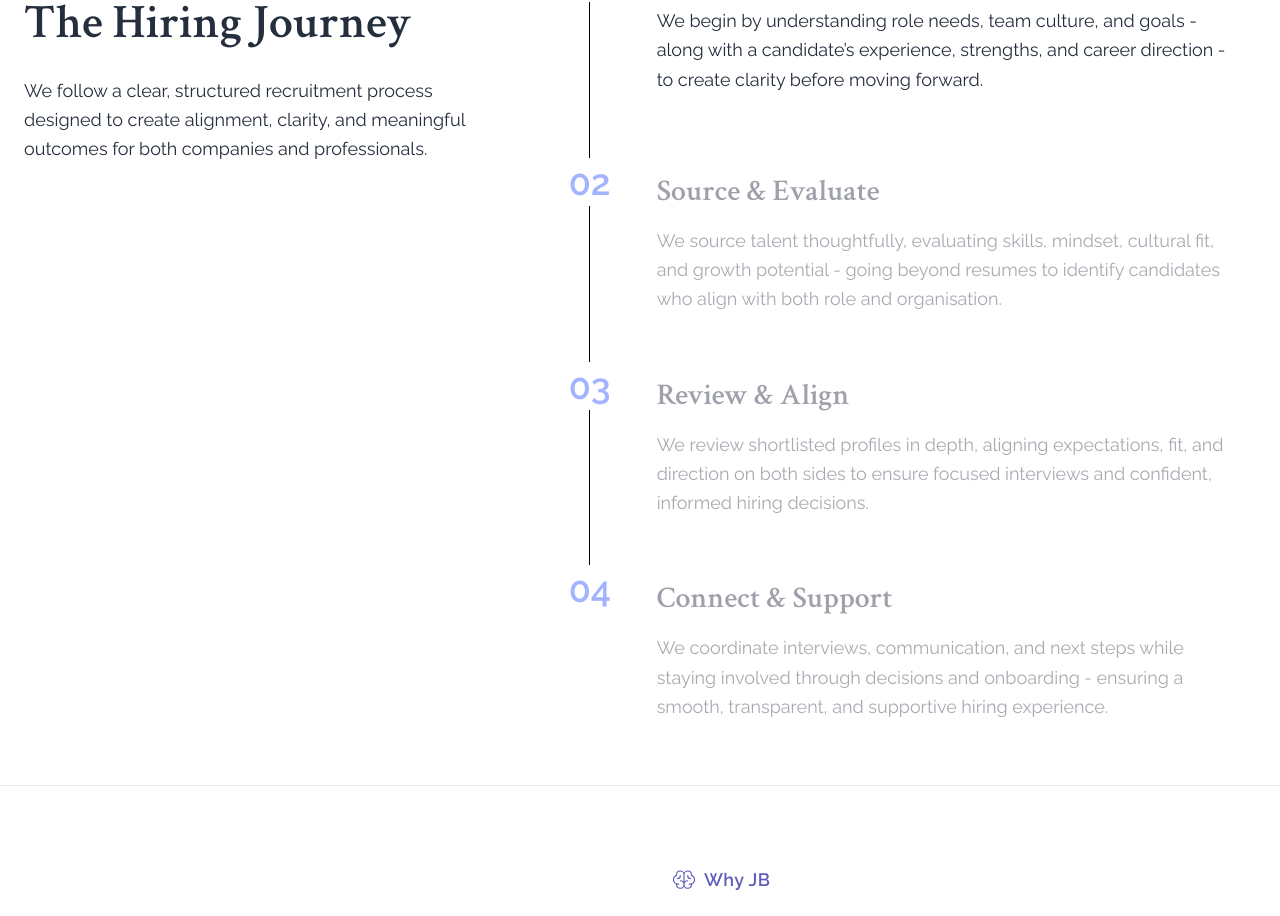
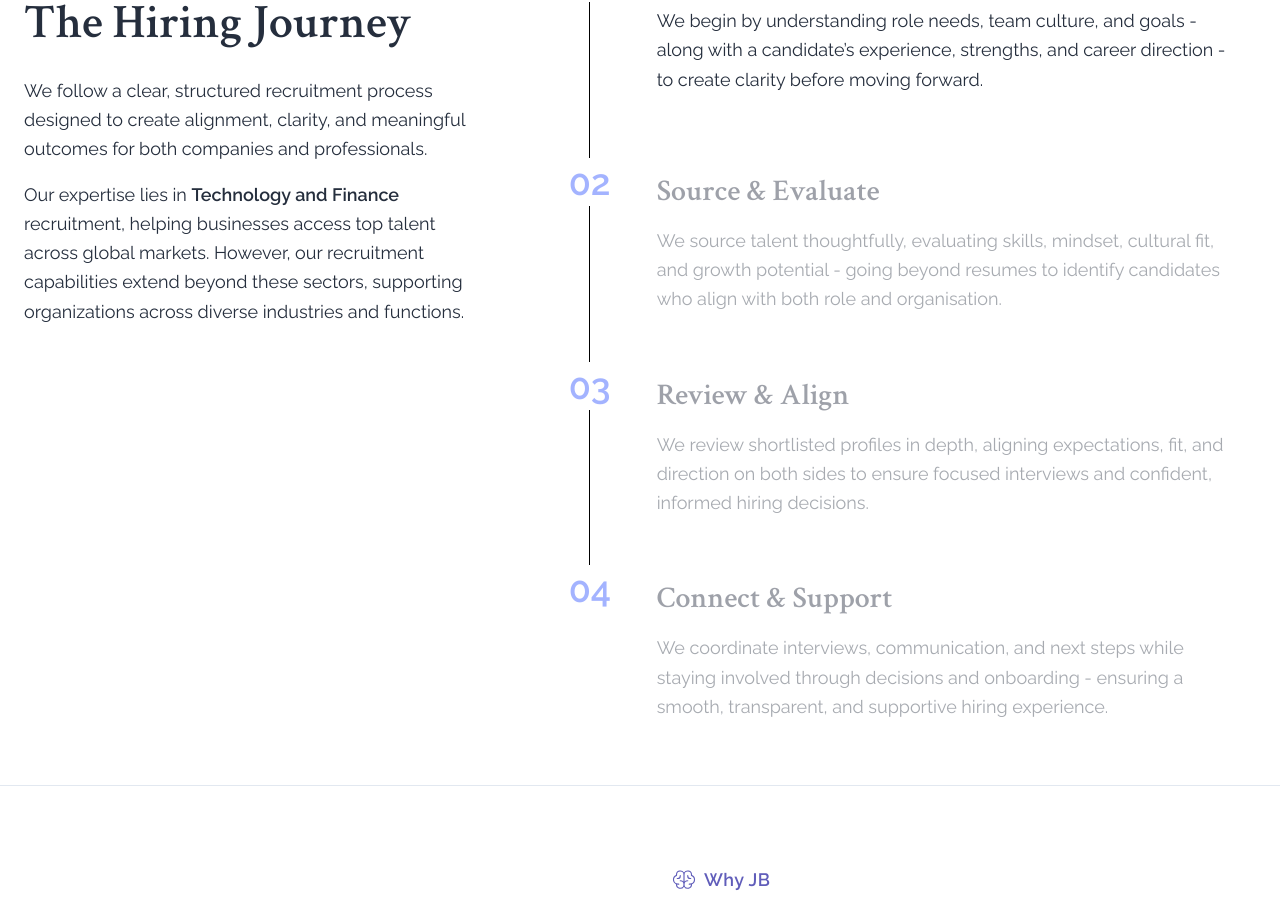
Before and after one commit to juhibhatia1/jbrecruitementswebsite, a Next.js app: page / in a window 1280 px wide. Shown: the part 1812-2728 px from the top of the page. Built offline with nearby package versions, Linux system fonts and the light colour scheme; no server answers.

Commit message:
WIP: checking the hiring journey section

```diff
--- a/app/components/home/hiring-journey.tsx
+++ b/app/components/home/hiring-journey.tsx
@@ -99,6 +99,15 @@ export default function HiringJourney() {
                   create alignment, clarity, and meaningful outcomes for both
                   companies and professionals.
                 </p>
+
+                <p className="mt-4 max-w-md text-base md:text-lg leading-relaxed text-[#252e3d]">
+                  Our expertise lies in{" "}
+                  <span className="font-semibold">Technology and Finance</span>{" "}
+                  recruitment, helping businesses access top talent across
+                  global markets. However, our recruitment capabilities extend
+                  beyond these sectors, supporting organizations across diverse
+                  industries and functions.
+                </p>
               </ScrollAnimation>
 
               {/* Hiring image + CTA — fills the sticky space beside the timeline (desktop) */}
```
